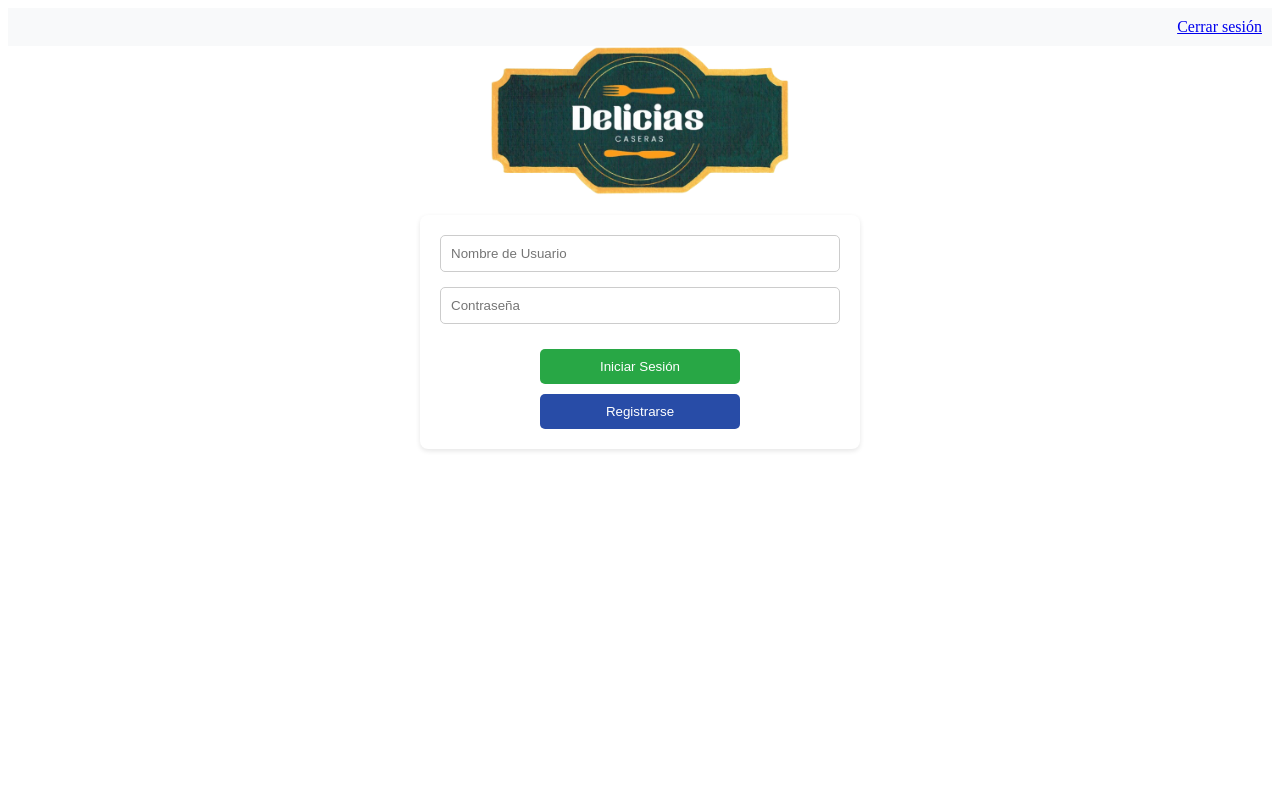
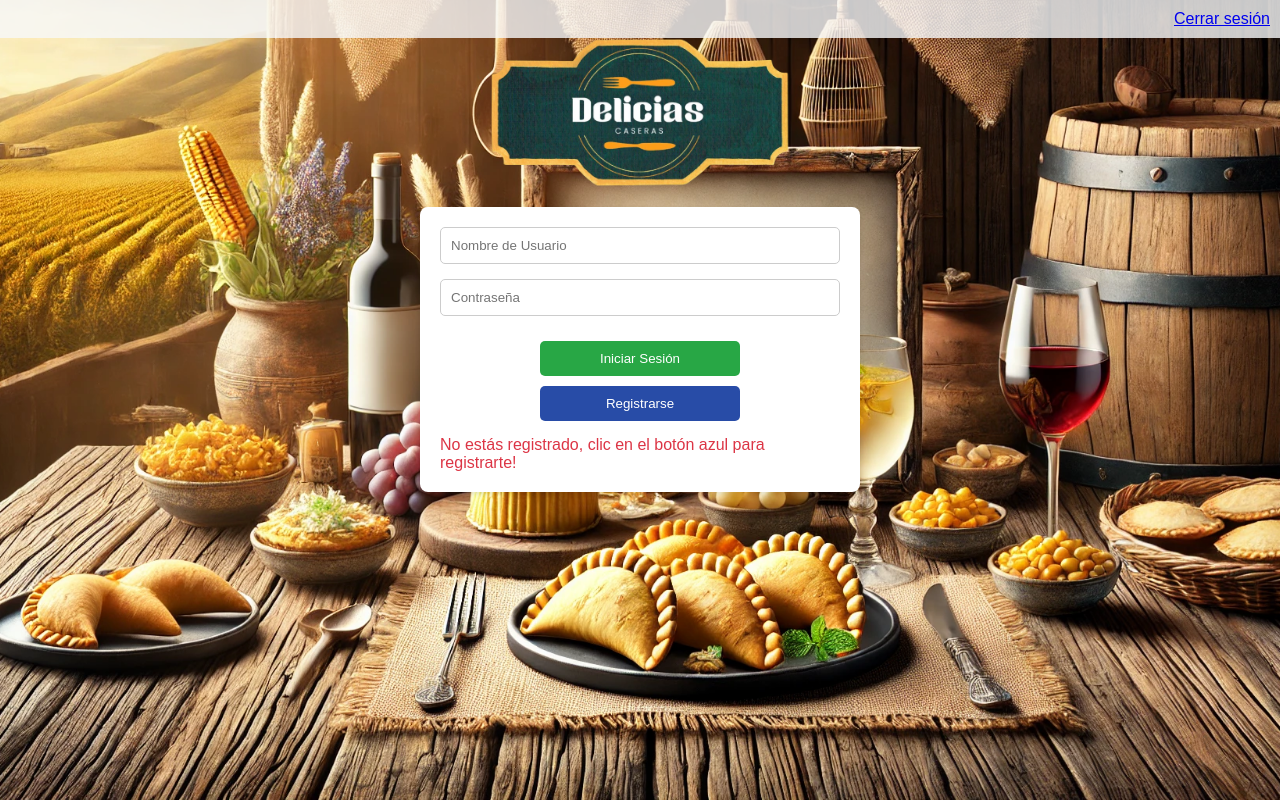
Before and after one commit to daigopez/GRUPO1_F, a Django app: page /iniciar/ in a window 1280 px wide. Run offline with Django 5.2, Linux system fonts and the light colour scheme; the visitor is signed in with stand-in values (Sample User, id 1); some libraries are stand-ins or nearby versions.

Commit message:
Fondo_login
Se agrega un fondo para el login

```diff
--- a/comercio/templates/iniciar.html
+++ b/comercio/templates/iniciar.html
@@ -5,8 +5,18 @@
     <meta name="viewport" content="width=device-width, initial-scale=1.0">
     <title>Iniciar Sesión</title>
     <style>
+        body {
+            background-image: url('/media/platos/fondo2.jpg');
+            background-size: cover; /* Asegura que la imagen cubra toda la pantalla */
+            background-position: center; /* Centra la imagen de fondo */
+            background-repeat: no-repeat; /* Evita que la imagen se repita */
+            margin: 0; /* Elimina márgenes por defecto */
+            font-family: Arial, sans-serif; /* Establece una fuente por defecto */
+            min-height: 100vh; /* Asegura que el body tenga al menos la altura de la ventana */
+        }
+
         nav {
-            background-color: #f8f9fa;
+            background-color: rgba(248, 249, 250, 0.8); /* Fondo semi-transparente para el navbar */
             padding: 10px;
             text-align: right;
         }
@@ -124,7 +134,6 @@
                 <a href="/cerrar">Cerrar sesión</a>
             </li>
             {% else %}
-            <div class="message">No estás registrado, clic en el botón azul para registrarte!</div>
             <h1 class="title">Iniciar Sesión</h1>
             {% endif %}
         </ul>
@@ -172,6 +181,9 @@
                 </button>
             </a>
         </div>
+
+        <!-- Mensaje de registro -->
+        <div class="message">No estás registrado, clic en el botón azul para registrarte!</div>
     </div>
     {% endblock %}
 </body>
```
